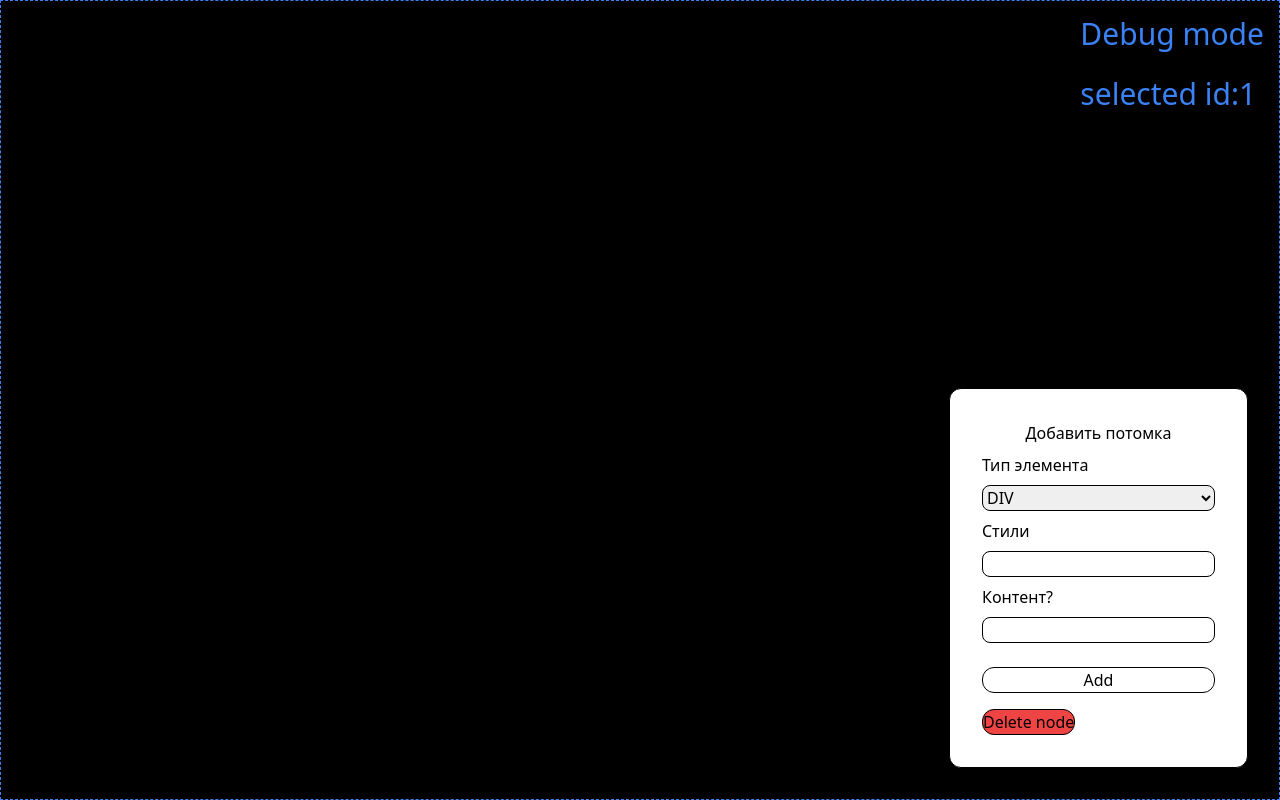
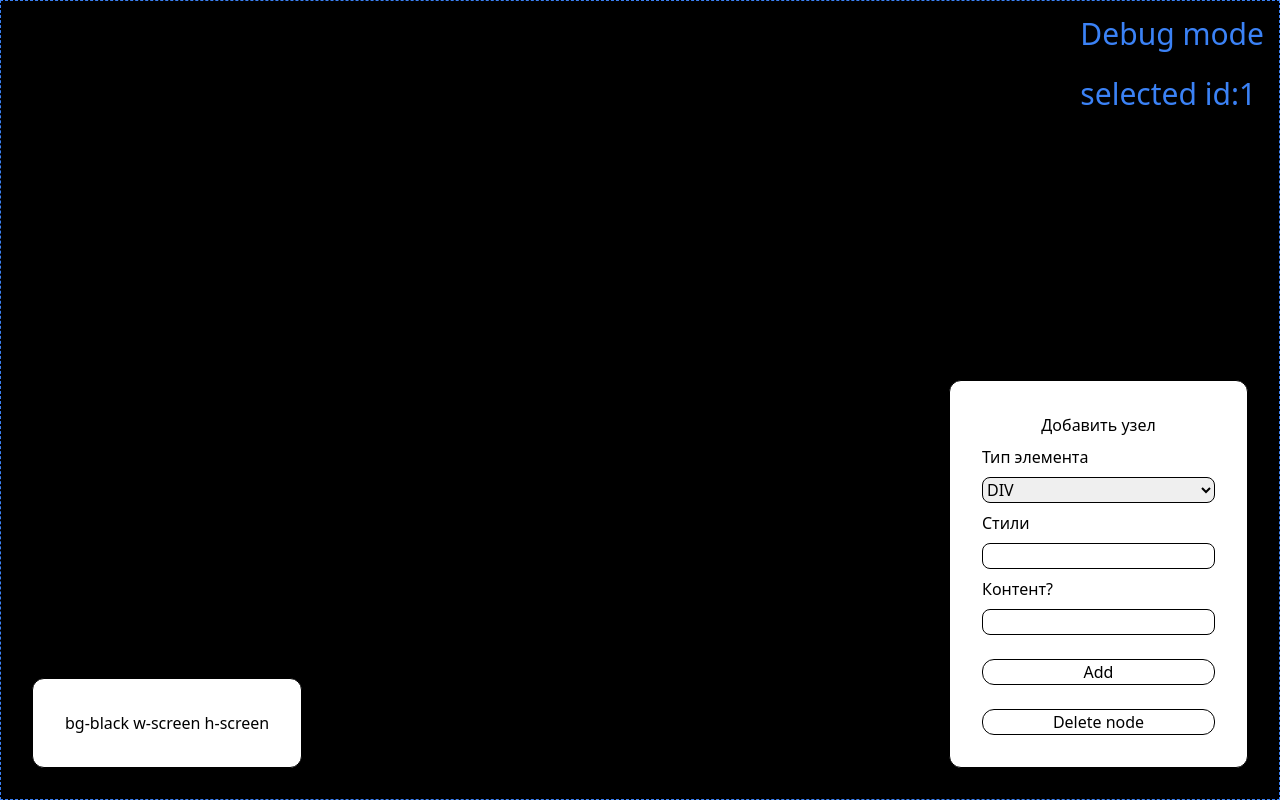
Before and after one commit to aiprivet/css-editor, a React (Vite) app: page / in a window 1280 px wide. Built offline with nearby package versions, Linux system fonts and the light colour scheme.

Commit message:
add found node classnames function

```diff
--- a/src/App.jsx
+++ b/src/App.jsx
@@ -8,6 +8,7 @@ export default function App() {
       styles: ["bg-black w-screen h-screen"],
       id: 1,
       childrens: [],
+      parent: null,
     },
   ];
 
@@ -16,20 +17,17 @@ export default function App() {
   const [content, setContent] = useState("");
   const [page, setPage] = useState(tree);
   const [selected, setSelected] = useState(1);
-
-  function handleAdd(type, styles, content = "") {
-    let block = createBlock(type, styles.split(" "), content);
-    let newTree = [...page, block];
-    setPage(newTree);
-  }
+  const [currentStyle, setCurrentStyle] = useState([
+    "bg-black w-screen h-screen",
+  ]);
 
   function addChidlren(idToFound, children) {
     let updatedTree = JSON.parse(JSON.stringify(page));
-
     function addToChildrenById(nodes) {
       for (const node of nodes) {
         if (node.id === idToFound) {
           node.childrens.push(children);
+          setSelected(children.id);
           return;
         }
         if (node.childrens?.length > 0) {
@@ -37,14 +35,47 @@ export default function App() {
         }
       }
     }
-
     addToChildrenById(updatedTree);
     setPage(updatedTree);
   }
 
+  function editNode(idToFound, newStyles) {
+    let updatedTree = JSON.parse(JSON.stringify(page));
+    function editNodeById(nodes) {
+      for (const node of nodes) {
+        if (node.id === idToFound) {
+          node.styles = newStyles;
+          return;
+        }
+        if (node.childrens?.length > 0) {
+          editNodeById(node.childrens);
+        }
+      }
+    }
+    editNodeById(updatedTree);
+    setPage(updatedTree);
+  }
+
+  function findNode(idToFound) {
+    let updatedTree = JSON.parse(JSON.stringify(page));
+    let foundStyles = [];
+    function findNodeById(nodes) {
+        for (const node of nodes) {
+            if (node.id === idToFound) {
+                foundStyles  = node.styles
+            }
+            if (node.childrens?.length > 0) {
+                findNodeById(node.childrens);
+            }
+        }
+    }
+    findNodeById(updatedTree)
+    setCurrentStyle(foundStyles);
+  }
+
   function deleteChildren(idToFound) {
+    if (selected === 1) return;
     let updatedTree = JSON.parse(JSON.stringify(page));
-
     function deleteChildrenById(nodes, parentNode = null) {
       for (let i = 0; i < nodes.length; i++) {
         const node = nodes[i];
@@ -52,7 +83,7 @@ export default function App() {
           if (parentNode) {
             parentNode.childrens.splice(i, 1);
           } else {
-            updatedTree = updatedTree.filter(n => n.id !== idToFound);
+            updatedTree = updatedTree.filter((n) => n.id !== idToFound);
           }
           return;
         }
@@ -63,16 +94,18 @@ export default function App() {
     }
 
     deleteChildrenById(updatedTree);
+    setSelected(1);
     setPage(updatedTree);
   }
 
-  function createBlock(type, styles, content) {
+  function createBlock(type, styles, content, parentId) {
     if (type === "div") {
       return {
         type,
         styles,
         id: uuidv4(),
         childrens: [],
+        parentId,
       };
     }
     if (type === "h1") {
@@ -81,6 +114,7 @@ export default function App() {
         styles,
         id: uuidv4(),
         content,
+        parentId,
       };
     }
   }
@@ -94,6 +128,7 @@ export default function App() {
               onClick={(e) => {
                 e.stopPropagation();
                 setSelected(node.id);
+                findNode(node.id);
               }}
               id={node.id}
               key={node.id}
@@ -112,6 +147,7 @@ export default function App() {
               onClick={(e) => {
                 e.stopPropagation();
                 setSelected(node.id);
+                findNode(node.id);
               }}
               id={node.id}
               key={node.id}
@@ -126,6 +162,7 @@ export default function App() {
             onClick={(e) => {
               e.stopPropagation();
               setSelected(node.id);
+              findNode(node.id);
             }}
             id={node.id}
             key={node.id}
@@ -142,24 +179,27 @@ export default function App() {
   }
 
   return (
-    <div>
+    <>
       <div className="">{parseTree(page)}</div>
       <div className="fixed z-50 right-4 top-4 ">
         <h1 className="text-blue-500 text-3xl">Debug mode</h1>
         <br />
         <h1 className="text-blue-500 text-3xl">selected id:{selected}</h1>
       </div>
+
       <div className="fixed right-8 bottom-8">
         <div className="border border-black rounded-xl p-8 z-50 bg-white">
-          {selected === 0 ? (
           <form
             onSubmit={(e) => {
               e.preventDefault();
-                handleAdd(type, styles, content);
+              addChidlren(
+                selected,
+                createBlock(type, styles.split(" "), content, selected)
+              );
             }}
             className="flex flex-col gap-2"
           >
-              <h1 className="text-center ">Добавить элемент</h1>
+            <h1 className="text-center ">Добавить узел</h1>
             <label>Тип элемента</label>
             <select
               value={type}
@@ -189,58 +229,39 @@ export default function App() {
             >
               Add
             </button>
+            <button
+              className={`border border-black  rounded-xl mt-4 ${
+                selected === 1 ? "bg-neutral-500" : "bg-red-500"
+              }`}
+              disabled={selected === 1 ? true : false}
+              onClick={() => deleteChildren(selected)}
+            >
+              Delete node
+            </button>
           </form>
-          ) : (
+        </div>
+      </div>
+
+      <div style={{ left: "32px" }} className="fixed bottom-8 ">
+        <div className="border border-black rounded-xl p-8 z-50 bg-white">
           <form
             onSubmit={(e) => {
               e.preventDefault();
               addChidlren(
                 selected,
-                  createBlock(type, styles.split(" "), content)
+                createBlock(type, styles.split(" "), content, selected)
               );
             }}
             className="flex flex-col gap-2"
           >
-              <h1 className="text-center ">Добавить потомка</h1>
-              <label>Тип элемента</label>
-              <select
-                value={type}
-                onChange={(e) => setType(e.target.value)}
-                className="border border-black rounded-lg "
-              >
-                <option value={"div"}>DIV</option>
-                <option value={"h1"}>H1</option>
-              </select>
-              <label>Стили</label>
-              <input
-                onChange={(e) => setStyle(e.target.value)}
-                value={styles}
-                type="text"
-                className="border border-black rounded-lg"
-              />
-              <label>Контент?</label>
-              <input
-                onChange={(e) => setContent(e.target.value)}
-                value={content}
-                type="text"
-                className="border border-black rounded-lg"
-              />
-              <button
-                type="submit"
-                className="border border-black  rounded-xl mt-4 "
-              >
-                Add
-              </button>
+            <ul>
+              {currentStyle.map((style) => (
+                <li key={style}>{style}</li>
+              ))}
+            </ul>
           </form>
-          )}
-          <button
-            className="border p-6 bg-red-500 border-black  rounded-xl mt-4 "
-            onClick={() => deleteChildren(selected)}
-          >
-            Delete node
-          </button>
         </div>
       </div>
-    </div>
+    </>
   );
 }
```
Also changed, not shown: test.js (added, +21 -0 lines). Lines whose indentation alone changed are shown as unchanged.
